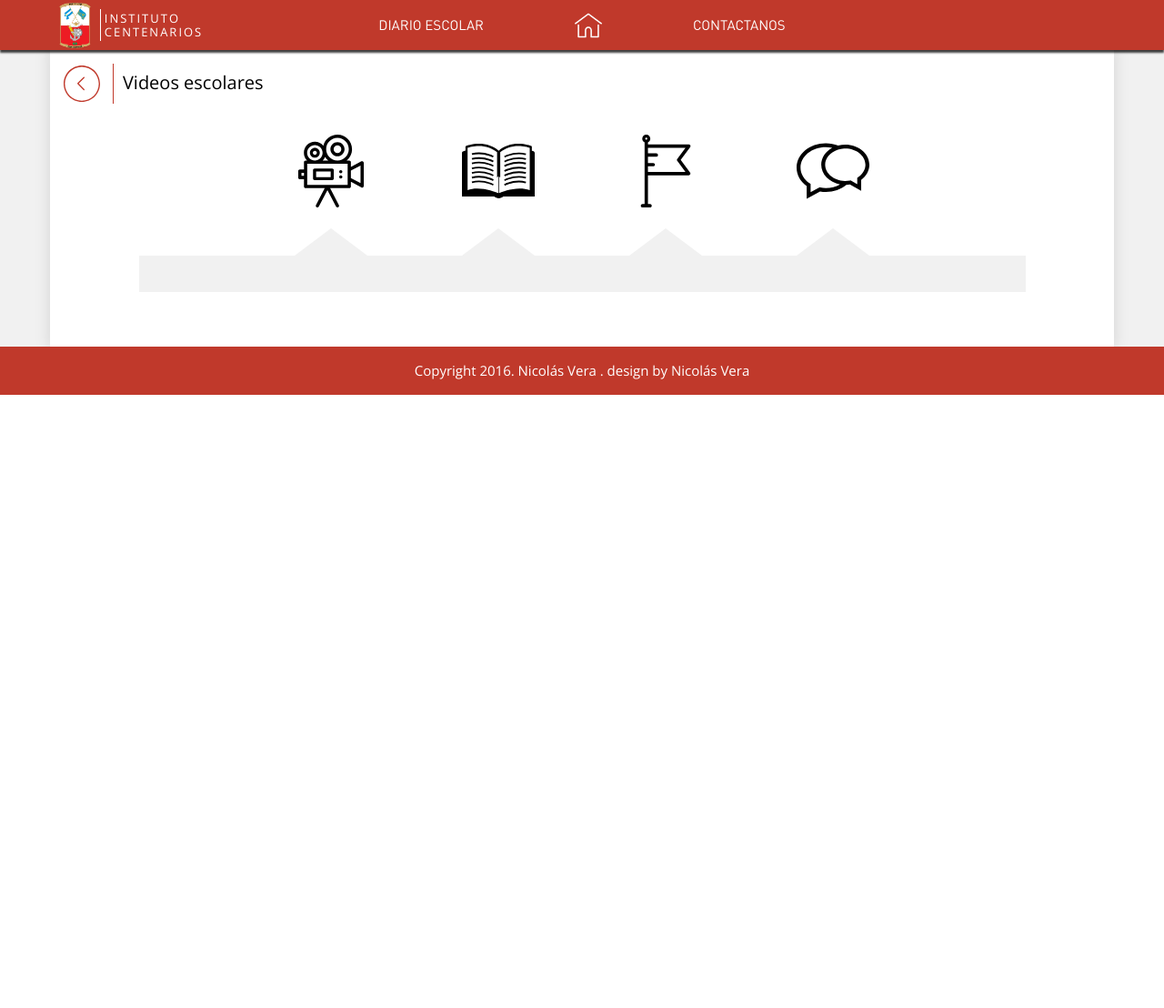
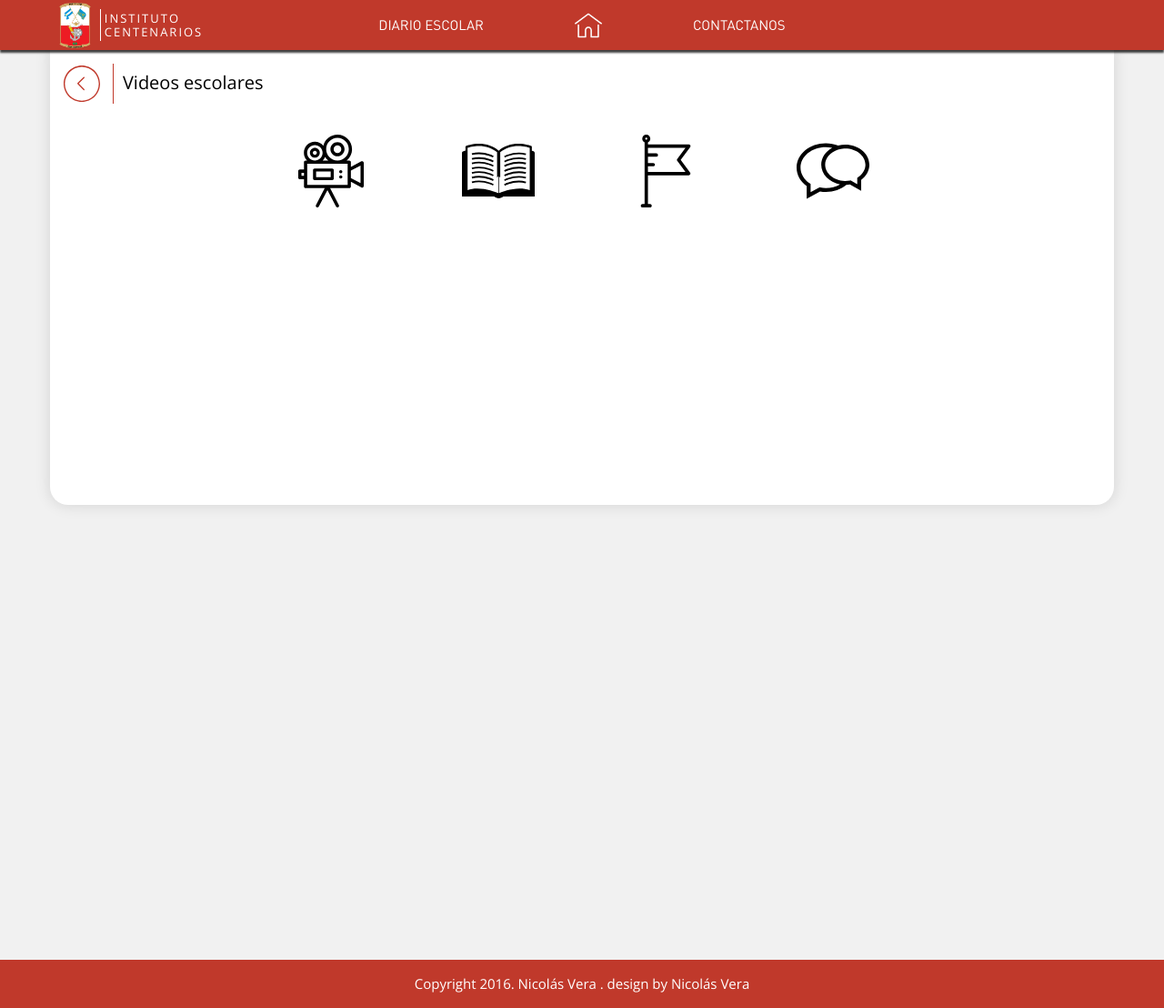
Before and after one commit to nicoverali/Instituto-Centenarios, a Jekyll site: the page built from pages/videos.html, in a window 1280 px wide and 1108 px high. Shown: the whole window at 91% size. Built offline with Jekyll 4.4.1, drawn with Linux system fonts in a browser that asks for light colours; nearby versions of some CDN libraries.

Commit message:
Solucione el problema de los botones de las categorias, y funcion a los triangulos

```diff
--- a/_sass/Videos/_videos.sass
+++ b/_sass/Videos/_videos.sass
@@ -1,5 +1,10 @@
+section.grey-container
+  min-height: 1000px
 .wrapper
   padding: 15px 0px 60px
+  border-bottom-left-radius: 20px
+  border-bottom-right-radius: 20px
+  min-height: 500px
 .back-row
   text-align: left
   padding-left: 0px
@@ -29,21 +34,16 @@
   svg
     width: 80px
     height: auto
+    pointer-events: none
+  .category-icon-container
     display: inline-block
+    text-align: center
     margin: 0px 50px
-  svg
-    pointer-events: none
-  svg:hover
-    path, circle
-      fill: lighten($mainC, 5)
-
-  .svg-container
-    display: inline-block
-    position: relative
-    text-align: center
-  .svg-container:after
+    &.show::after
+      display: block
+  .category-icon-container:after
     content: " "
-    display: block
+    display: none
     position: relative
     top: 100%
     margin: 20px 0px 0px -40px
@@ -61,11 +61,14 @@
 .videos-row
   text-align: left
   > div
-    padding: 40px 0px 0px
+    //Both are just to overwrite Bootstrap style
+    padding: 0px 0px 0px
+    min-height: 0px
   .category-container
     display: none
     &.show
       display: block
+      margin: 40px 0px 0px
   h2
     text-align: center
   hr
--- a/js/videos.js
+++ b/js/videos.js
@@ -1,10 +1,13 @@
 //GLOBAL VARIABLES
 var svgContainer
 var containers
+//Just for the triangles
+var iconContainers
 
 window.addEventListener("DOMContentLoaded", function(){
   svgContainer = document.getElementsByClassName("svg-container");
-  containers = document.getElementsByClassName("category-container")
+  containers = document.getElementsByClassName("category-container");
+  iconContainers = document.getElementsByClassName("category-icon-container");
   for (var i = 0; i < svgContainer.length; i++) {
     svgContainer[i].addEventListener("click", activateContainer, true)
   }
@@ -13,10 +16,12 @@
 function activateContainer(item){
   for (var i = 0; i < containers.length; i++) {
     if(svgContainer[i] == item.target){
-      containers[i].className = "category-container show"
+      containers[i].className = "category-container show";
+      iconContainers[i].className = "category-icon-container show"
     }
     else {
-        containers[i].className = "category-container"
+      containers[i].className = "category-container";
+      iconContainers[i].className = "category-icon-container"
     }
   }
 }
--- a/pages/videos.html
+++ b/pages/videos.html
@@ -17,7 +17,7 @@
   <div class="wrapper container white-container box-shadow-container">
     <div class="row back-row">
       <div class="col-lg-12">
-        <a href="/videos-menu">
+        <a href="{{site.baseurl}}/videos-menu">
           {% include _svg/_back-arrowsvg.html %}
           <h3>Videos escolares</h3>
         </a>
@@ -25,17 +25,25 @@
     </div>
     <div class="row categories-row">
       <div class="col-lg-12">
+        <div class="category-icon-container">
           <div class="svg-container">
             {% include _svg/_video-camerasvg.html %}
           </div>
+        </div>
+        <div class="category-icon-container">
           <div class="svg-container">
             {% include _svg/_open-booksvg.html %}
           </div>
+        </div>
+        <div class="category-icon-container">
           <div class="svg-container">
             {% include _svg/_flagsvg.html %}
           </div>
+        </div>
+        <div class="category-icon-container">
           <div class="svg-container">
             {% include _svg/_talksvg.html %}
+          </div>
         </div>
       </div>
     </div>
```
Lines whose indentation alone changed are shown as unchanged.
